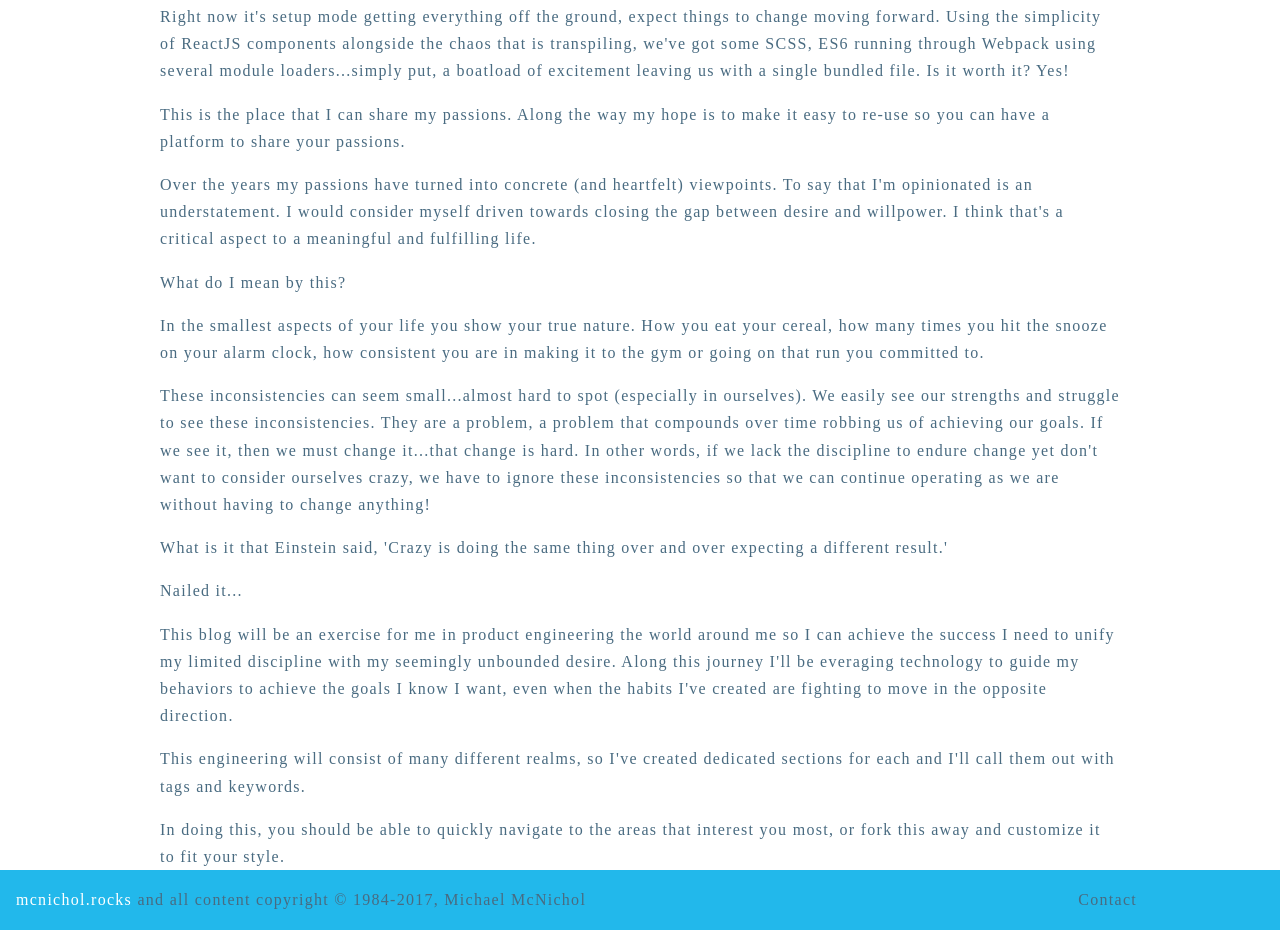
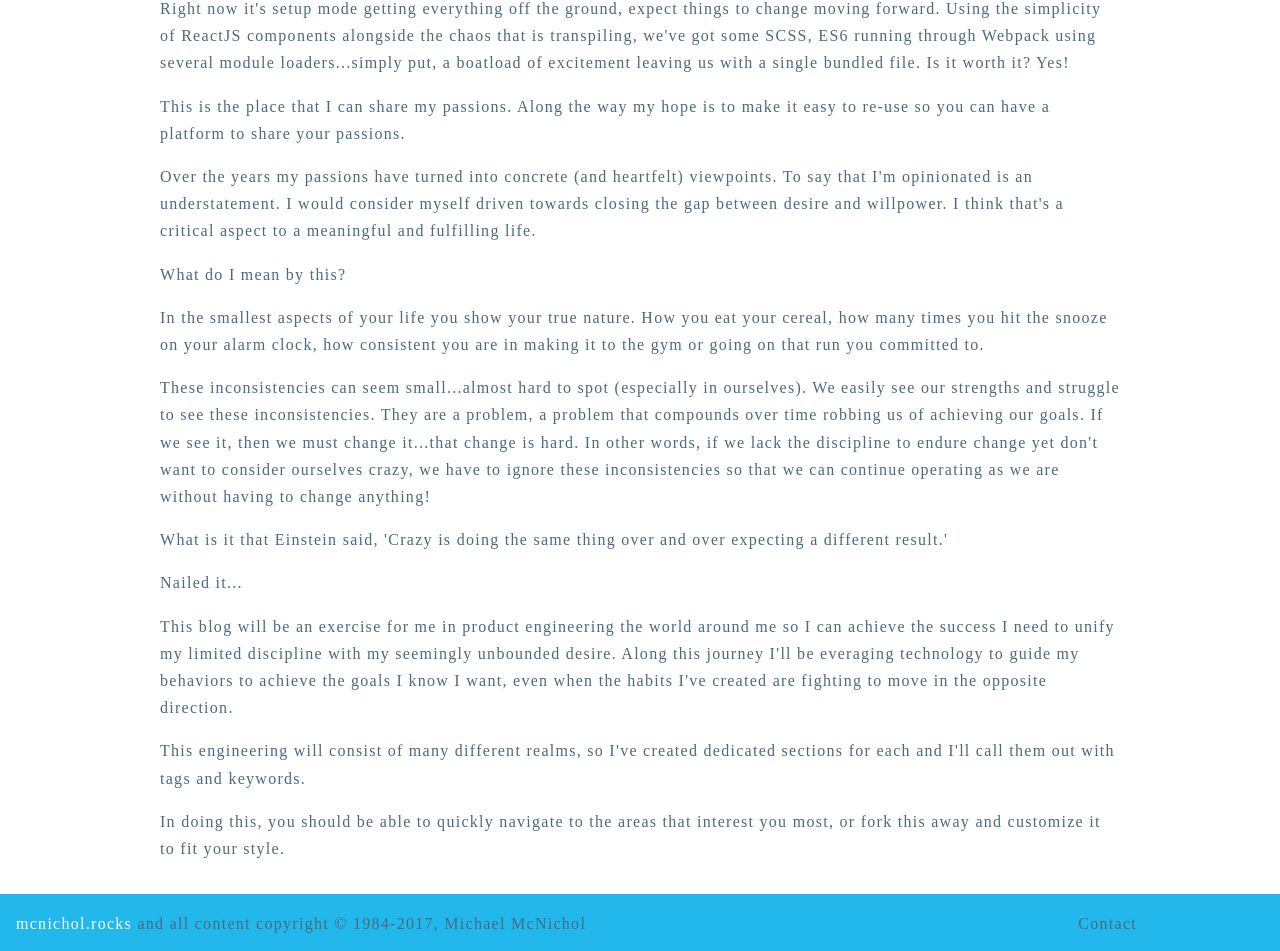
Before and after one commit to mcnichol/homepage, a React app: page /articles/0 in a window 1280 px wide. Shown: the part 390-1341 px from the top of the page. Before the commit the page ends 1320 px from the top, so only its background shows below. Built offline with nearby package versions, Linux system fonts and the light colour scheme; a web font is replaced by a local one; what webfontloader would draw is missing.

Commit message:
Pad bottom of articles for separation

```diff
--- a/src/blog/styles/blog/article.scss
+++ b/src/blog/styles/blog/article.scss
@@ -65,7 +65,11 @@
 
   .content {
     div {
-      padding: 1em 0 0 0;
+      padding: .5em 0 .5em 0;
+
+      &:last-child {
+        padding: .5em 0 2em 0;
+      }
     }
   }
 }
```
